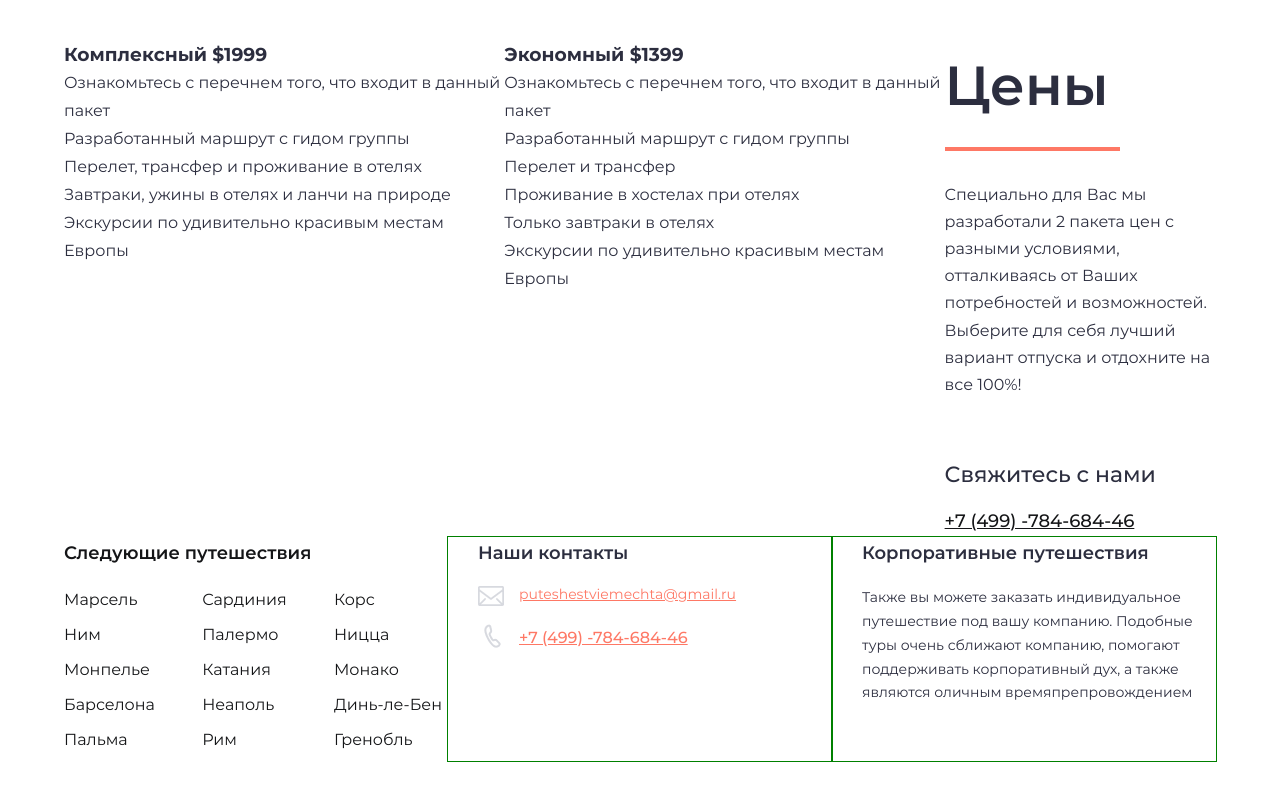
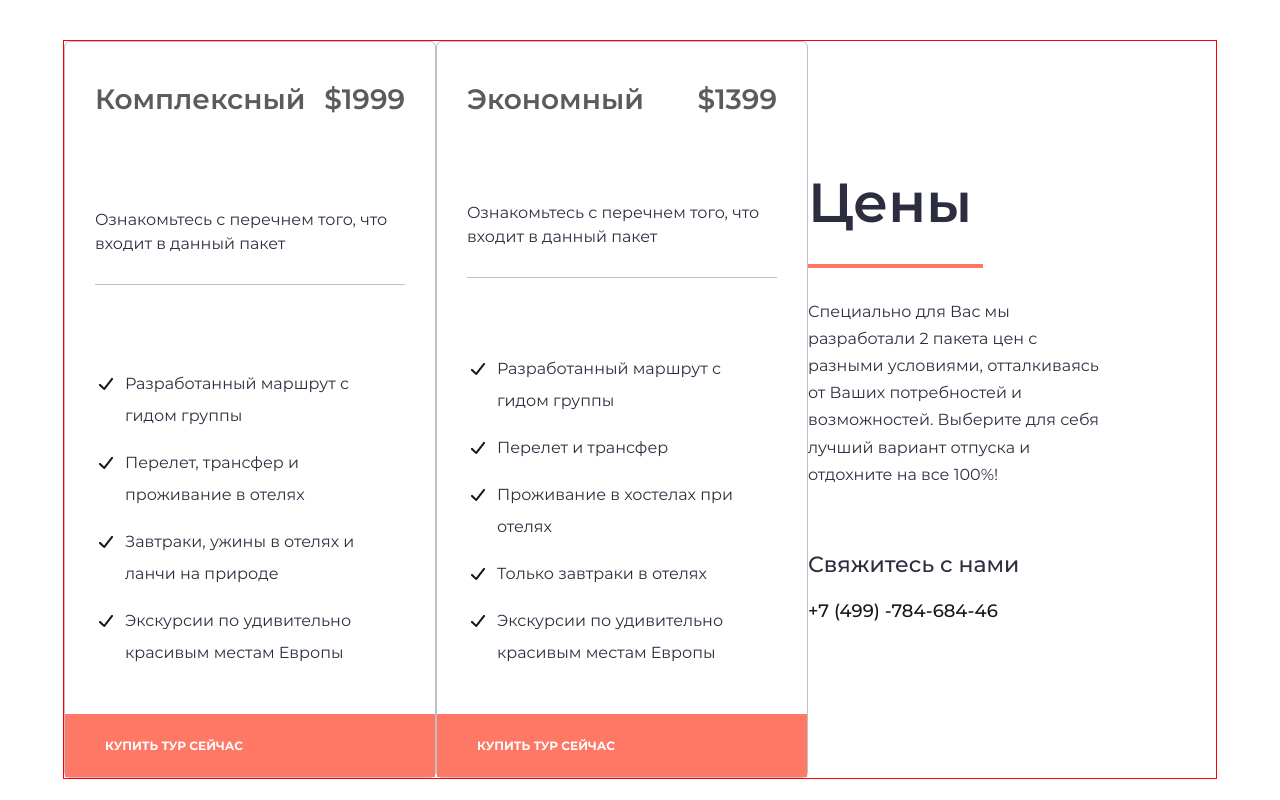
Before and after one commit to orangeBisquit/vysotskii_way, a website: page source/index.html in a window 1280 px wide. Shown: the part 3420-4220 px from the top of the page. Drawn offline with Linux system fonts and the light colour scheme; files whose address does not match are found by name.

Commit message:
price finished

```diff
--- a/source/index.html
+++ b/source/index.html
@@ -117,7 +117,7 @@
         </ul>
       </div>
     </section>
-    <section class="price">
+    <section class="price page__body-price">
       <div class="price__info-wrapper">
         <h2 class="price__header">Цены</h2>
         <p class="price__text">
@@ -131,7 +131,7 @@
       </div>
       <ul class="price__options">
         <li class="price__options-item price-card">
-          <div class="price-card">
+          <div class="price-card__inner-wrapper">
             <h3 class="price-card__title">
               <span class="price-card__title-name">Комплексный</span>
               <span class="price-card__title-price">$1999</span>
@@ -144,9 +144,10 @@
               <li class="price-card__features-item">Экскурсии по удивительно красивым местам Европы</li>
             </ul>
           </div>
+          <a href="#" class="price__buy-button button">Купить тур сейчас</a>
         </li>
         <li class="price__options-item price-card">
-          <div class="price-card">
+          <div class="price-card__inner-wrapper">
             <h3 class="price-card__title">
               <span class="price-card__title-name">Экономный</span>
               <span class="price-card__title-price">$1399</span>
@@ -160,8 +161,10 @@
               <li class="price-card__features-item">Экскурсии по удивительно красивым местам Европы</li>
             </ul>
           </div>
+          <a href="#" class="price__buy-button button">Купить тур сейчас</a>
         </li>
       </ul>
+
     </section>
   </main>
   <footer class="footer">
--- a/source/sass/page-body.scss
+++ b/source/sass/page-body.scss
@@ -14,3 +14,8 @@
 .page-body__countries {
   margin: 200px 0;
 }
+
+.page__body-price {
+  margin: 200px auto !important;
+  outline: 1px solid red;
+}
--- a/source/sass/price-card.scss
+++ b/source/sass/price-card.scss
@@ -0,0 +1,84 @@
+.price-card {
+  border: 1px solid rgba($dark, 0.3);
+  border-radius: 6px;
+
+  &:hover {
+    border: 3px solid $accent;
+
+    .price-card__inner-wrapper {
+      padding: 28px 18px 0;
+    }
+
+    .price-card__features-item::before {
+      background-image: url("../img/checkmark-hover.png");
+    }
+  }
+}
+
+.price-card__inner-wrapper {
+  display: flex;
+  flex-direction: column;
+  justify-content: space-between;
+  padding: 40px 30px 30px;
+  width: 370px;
+  min-height: 672px; /* DELETE */
+
+  @media (max-width: $tablet-max-width) {
+    padding: 30px 20px 0;
+    width: 288px; /* DELETE */
+    min-height: 629px;
+  }
+}
+
+.price-card__title {
+  display: flex;
+  justify-content: space-between;
+  margin-bottom: 40px;
+  font-weight: 600;
+  font-size: 28px;
+  line-height: 34px;
+  color: rgba($the-darkest, 0.7);
+
+  @media (max-width: $tablet-max-width) {
+    flex-direction: column;
+    align-items: center;
+  }
+}
+
+.price-card__title-name {
+  @media (max-width: $tablet-max-width) {
+    margin-bottom: 10px;
+  }
+}
+
+.price-card__check-out {
+  padding-bottom: 28px;
+  border-bottom: 1px solid rgba($dark, 0.3);
+  font-weight: normal;
+  font-size: 16px;
+  line-height: 24px;
+}
+
+.price-card__features-list {
+  padding-top: 30px;
+}
+
+.price-card__features-item {
+  position: relative;
+  margin-bottom: 15px;
+  padding-left: 30px;
+  font-weight: 400;
+  font-size: 16px;
+  line-height: 32px;
+
+  &::before {
+    @include beforeafter;
+    top: 5px;
+    left: 0;
+    width: 22px;
+    height: 22px;
+    background-image: url("../img/checkmark.png");
+    background-position: center;
+    background-repeat: no-repeat;
+  }
+}
--- a/source/sass/price.scss
+++ b/source/sass/price.scss
@@ -1,17 +1,36 @@
 .price {
   display: flex;
+  align-items: flex-start;
   margin: 0 auto;
   max-width: $desktop-content-width;
+
+  @media (max-width: $tablet-max-width) {
+    display: block;
+    max-width: $tablet-content-width;
+  }
 }
 
 .price__options {
   display: flex;
   order: 1;
+
+  @media (max-width: $tablet-max-width) {
+    justify-content: space-between;
+    margin: 0 auto;
+    max-width: 626px;
+  }
 }
 
 .price__info-wrapper {
+  padding-top: 117px;
   width: 300px; /* DELETE */
   order: 2;
+
+  @media (max-width: $tablet-max-width) {
+    padding: 0;
+    text-align: center;
+    width: auto;
+  }
 }
 
 .price__header {
@@ -20,6 +39,13 @@
   font-weight: 600;
   font-size: 55px;
   line-height: 90px;
+
+  @media (max-width: $tablet-max-width) {
+    margin-bottom: 20px;
+    padding: 0;
+    font-size: 30px;
+    line-height: 150%;
+  }
 
   &::before {
     @include headerunderline;
@@ -33,6 +59,11 @@
   font-weight: 400;
   font-size: 16px;
   line-height: 170%;
+
+  @media (max-width: $tablet-max-width) {
+    padding: 0;
+    margin-bottom: 30px;
+  }
 }
 
 .price__contacts-us {
@@ -40,4 +71,18 @@
   font-weight: 500;
   font-size: 22px;
   line-height: 34px;
+
+  @media (max-width: $tablet-max-width) {
+    font-size: 18px;
+    margin-bottom: 10px;
+  }
 }
+
+.price__contacts-phone {
+  text-decoration: none;
+
+  @media (max-width: $tablet-max-width) {
+    display: block;
+    margin-bottom: 30px;
+  }
+}
```
Also changed, not shown: source/css/style.css, source/img/checkmark-hover.png (added), source/img/checkmark.png (added), 1 other file.
